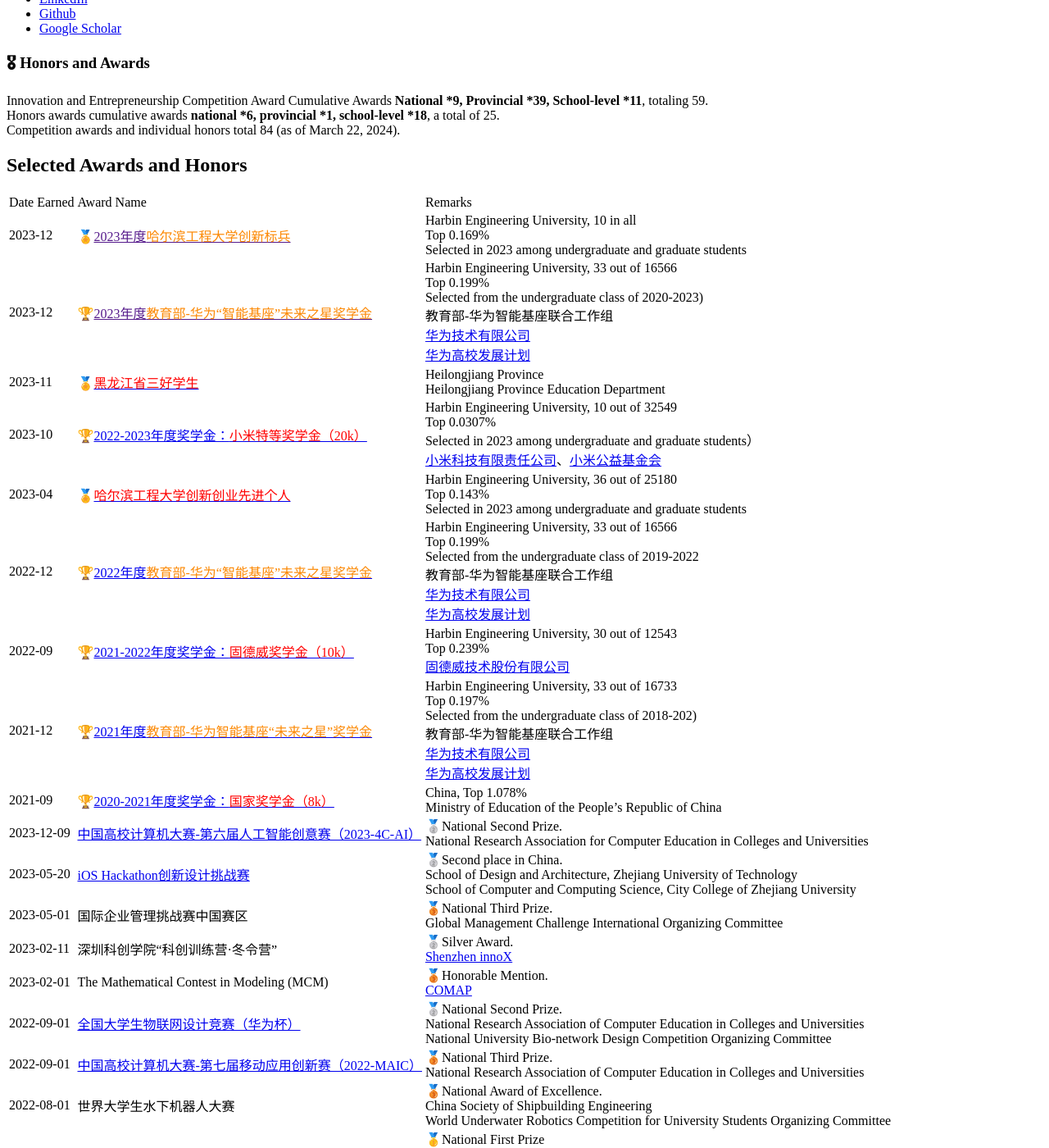
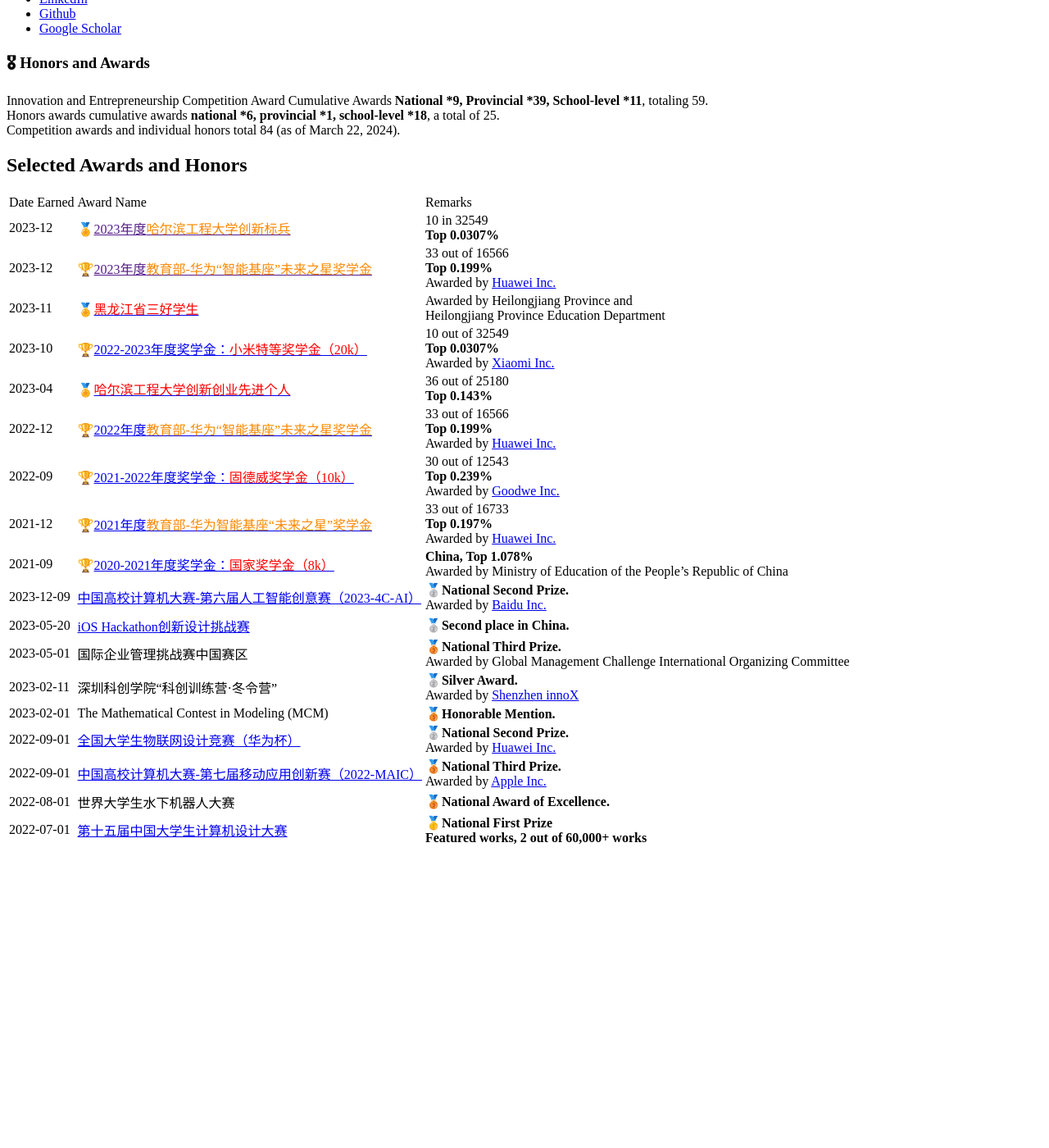
Before and after one commit to yisuanwang/yisuanwang.github.io, a Jekyll site: the page built from _pages/includes/honers.md, in a window 1280 px wide and 1400 px high, scrolled down 393 px. Shown: the whole window at 82% size. Built offline with Jekyll 4.4.1, drawn with Linux system fonts in a browser that asks for light colours; our own code applies the rules of GitHub Pages for plain Markdown files; after the commit the page ends 1435 px from its top, so only the background shows below that; some of the changed text lies outside the part shown.

Commit message:
2024-0323-2

```diff
--- a/_pages/includes/honers.md
+++ b/_pages/includes/honers.md
@@ -7,24 +7,24 @@ Competition awards and individual honors total 84 (as of March 22, 2024). <br>
 ## Selected Awards and Honors
 
 | Date Earned | Award Name | Remarks |
-| 2023-12| 🏅[2023年度<font color="#fc8803">哈尔滨工程大学创新标兵</font>]()| Harbin Engineering University, 10 in all <br> Top 0.169%<br> Selected in 2023 among undergraduate and graduate students |
-| 2023-12| 🏆️[2023年度<font color="#fc8803">教育部-华为“智能基座”未来之星奖学金</font>]() | Harbin Engineering University, 33 out of 16566 <br> Top 0.199%<br> Selected from the undergraduate class of 2020-2023) <br> 教育部-华为智能基座联合工作组<br>[华为技术有限公司](https://huawei.com)<br> [华为高校发展计划](https://edu.hicomputing.huawei.com/) |
-| 2023-11| 🏅[<font color="#ff0000">黑龙江省三好学生</font>](http://cstc.hrbeu.edu.cn/2023/1108/c3688a318900/page.htm)| Heilongjiang Province<br> Heilongjiang Province Education Department |
-| 2023-10| 🏆[2022-2023年度奖学金：<font color="#ff0000">小米特等奖学金（20k）</font>](http://camel.hrbeu.edu.cn/2023/1011/c1233a316856/page.htm) | Harbin Engineering University, 10 out of 32549<br> Top 0.0307%<br>  Selected in 2023 among undergraduate and graduate students）<br>[小米科技有限责任公司](https://www.mi.com/)、[小米公益基金会](https://www.mi.com/foundation/index) |
-| 2023-04| 🏅[<font color="#ff0000">哈尔滨工程大学创新创业先进个人</font>](http://qihang.hrbeu.edu.cn/2023/0418/c960a306931/page.htm)| Harbin Engineering University, 36 out of 25180<br> Top 0.143%<br>  Selected in 2023 among undergraduate and graduate students|
-| 2022-12| 🏆️[2022年度<font color="#fc8803">教育部-华为“智能基座”未来之星奖学金</font>](https://edu.hicomputing.huawei.com/winnerlist) | Harbin Engineering University, 33 out of 16566 <br>Top 0.199%<br>  Selected from the undergraduate class of 2019-2022 <br> 教育部-华为智能基座联合工作组<br>[华为技术有限公司](https://huawei.com)<br> [华为高校发展计划](https://edu.hicomputing.huawei.com/) |
-| 2022-09| 🏆[2021-2022年度奖学金：<font color="#ff0000">固德威奖学金（10k）</font>](http://cstc.hrbeu.edu.cn/2022/0930/c3688a298058/page.htm)| Harbin Engineering University, 30 out of 12543 <br>Top 0.239% <br>[固德威技术股份有限公司](https://www.goodwe.com/about-goodwe/company-profile)|
-| 2021-12| 🏆[2021年度<font color="#fc8803">教育部-华为智能基座“未来之星”奖学金</font>](https://edu.hicomputing.huawei.com/winnerlist) | Harbin Engineering University, 33 out of 16733 <br>Top 0.197%<br>Selected from the undergraduate class of 2018-202) <br>教育部-华为智能基座联合工作组<br>[华为技术有限公司](https://huawei.com)<br> [华为高校发展计划](https://edu.hicomputing.huawei.com/) |
-| 2021-09| 🏆[2020-2021年度奖学金：<font color="#ff0000">国家奖学金（8k）</font>](http://www.moe.gov.cn/jyb_xxgk/s5743/s5744/A05/202112/t20211216_587869.html) | China, Top 1.078% <br> Ministry of Education of the People's Republic of China |
-| 2023-12-09 | [中国高校计算机大赛-第六届人工智能创意赛（2023-4C-AI）](https://mp.weixin.qq.com/s/cMY3YsJgaUn4Ew4HvcQXeg) | 🥈National Second Prize.<br> National Research Association for Computer Education in Colleges and Universities|
-| 2023-05-20 | [iOS Hackathon创新设计挑战赛](https://mp.weixin.qq.com/s/eFNMVKPZDiNbcwyC42HW3w) | 🥈Second place in China.<br> School of Design and Architecture, Zhejiang University of Technology<br>School of Computer and Computing Science, City College of Zhejiang University |
-| 2023-05-01 | 国际企业管理挑战赛中国赛区| 🥉National Third Prize. <br>Global Management Challenge International Organizing Committee |
-| 2023-02-11 | 深圳科创学院“科创训练营·冬令营” | 🥈Silver Award.<br>[Shenzhen innoX](https://www.innoxsz.com/)|
-| 2023-02-01 | The Mathematical Contest in Modeling (MCM) | 🥉Honorable Mention. <br>[COMAP](https://www.comap.com/contests/mcm-icm)|
-| 2022-09-01 | [全国大学生物联网设计竞赛（华为杯）](http://iot.sjtu.edu.cn/show.aspx?info_lb=34&info_id=2916&flag=2)| 🥈National Second Prize.<br> National Research Association of Computer Education in Colleges and Universities<br>National University Bio-network Design Competition Organizing Committee |
-| 2022-09-01 | [中国高校计算机大赛-第七届移动应用创新赛（2022-MAIC）](https://mp.weixin.qq.com/s/SLTUPYVuVnZEPulpZu5ZPw)| 🥉National Third Prize.<br> National Research Association of Computer Education in Colleges and Universities |
-| 2022-08-01 | 世界大学生水下机器人大赛| 🥉National Award of Excellence.<br> China Society of Shipbuilding Engineering<br>World Underwater Robotics Competition for University Students Organizing Committee |
-| 2022-07-01 | [第十五届中国大学生计算机设计大赛](https://2022.jsjds.com.cn/Backend/Common/file/download?name=d6qHRHfkPz81TnnGu8UfzFuRCH7DeDrc.pdf)| 🥇National First Prize<br>**Featured works, 2 selected out of more than 60,000 entries**<br> China University Student Computer Design Competition Organizing Committee |
+| 2023-12| 🏅[2023年度<font color="#fc8803">哈尔滨工程大学创新标兵</font>]()|  10 in 32549 <br> **Top 0.0307%**|
+| 2023-12| 🏆️[2023年度<font color="#fc8803">教育部-华为“智能基座”未来之星奖学金</font>]() | 33 out of 16566 <br> **Top 0.199%**<br>Awarded by [Huawei Inc.](https://huawei.com)|
+| 2023-11| 🏅[<font color="#ff0000">黑龙江省三好学生</font>](http://cstc.hrbeu.edu.cn/2023/1108/c3688a318900/page.htm)| Awarded by Heilongjiang Province and<br> Heilongjiang Province Education Department |
+| 2023-10| 🏆[2022-2023年度奖学金：<font color="#ff0000">小米特等奖学金（20k）</font>](http://camel.hrbeu.edu.cn/2023/1011/c1233a316856/page.htm) |10 out of 32549<br> **Top 0.0307%**<br>Awarded by [Xiaomi Inc.](https://www.mi.com/)|
+| 2023-04| 🏅[<font color="#ff0000">哈尔滨工程大学创新创业先进个人</font>](http://qihang.hrbeu.edu.cn/2023/0418/c960a306931/page.htm)|  36 out of 25180<br> **Top 0.143%** |
+| 2022-12| 🏆️[2022年度<font color="#fc8803">教育部-华为“智能基座”未来之星奖学金</font>](https://edu.hicomputing.huawei.com/winnerlist) | 33 out of 16566 <br>**Top 0.199%**<br>Awarded by [Huawei Inc.](https://huawei.com) |
+| 2022-09| 🏆[2021-2022年度奖学金：<font color="#ff0000">固德威奖学金（10k）</font>](http://cstc.hrbeu.edu.cn/2022/0930/c3688a298058/page.htm)| 30 out of 12543 <br>**Top 0.239%**<br>Awarded by [Goodwe Inc.](https://www.goodwe.com/about-goodwe/company-profile) |
+| 2021-12| 🏆[2021年度<font color="#fc8803">教育部-华为智能基座“未来之星”奖学金</font>](https://edu.hicomputing.huawei.com/winnerlist) |33 out of 16733 <br>**Top 0.197%**<br>Awarded by [Huawei Inc.](https://huawei.com) |
+| 2021-09| 🏆[2020-2021年度奖学金：<font color="#ff0000">国家奖学金（8k）</font>](http://www.moe.gov.cn/jyb_xxgk/s5743/s5744/A05/202112/t20211216_587869.html) | **China, Top 1.078%** <br>Awarded by Ministry of Education of the People's Republic of China |
+| 2023-12-09 | [中国高校计算机大赛-第六届人工智能创意赛（2023-4C-AI）](https://mp.weixin.qq.com/s/cMY3YsJgaUn4Ew4HvcQXeg) | **🥈National Second Prize.**<br>Awarded by [Baidu Inc.](http://aicontest.baidu.com/)|
+| 2023-05-20 | [iOS Hackathon创新设计挑战赛](https://mp.weixin.qq.com/s/eFNMVKPZDiNbcwyC42HW3w) | **🥈Second place in China.** |
+| 2023-05-01 | 国际企业管理挑战赛中国赛区| **🥉National Third Prize.** <br>Awarded by Global Management Challenge International Organizing Committee |
+| 2023-02-11 | 深圳科创学院“科创训练营·冬令营” | **🥈Silver Award.**<br>Awarded by [Shenzhen innoX](https://www.innoxsz.com/)|
+| 2023-02-01 | The Mathematical Contest in Modeling (MCM) | **🥉Honorable Mention.** |
+| 2022-09-01 | [全国大学生物联网设计竞赛（华为杯）](http://iot.sjtu.edu.cn/show.aspx?info_lb=34&info_id=2916&flag=2)| **🥈National Second Prize.**<br>Awarded by [Huawei Inc.](https://huawei.com) |
+| 2022-09-01 | [中国高校计算机大赛-第七届移动应用创新赛（2022-MAIC）](https://mp.weixin.qq.com/s/SLTUPYVuVnZEPulpZu5ZPw)| **🥉National Third Prize.**<br>Awarded by [Apple Inc.](http://www.appcontest.net/) |
+| 2022-08-01 | 世界大学生水下机器人大赛| **🥉National Award of Excellence.** |
+| 2022-07-01 | [第十五届中国大学生计算机设计大赛](https://2022.jsjds.com.cn/Backend/Common/file/download?name=d6qHRHfkPz81TnnGu8UfzFuRCH7DeDrc.pdf)| **🥇National First Prize**<br>**Featured works, 2 out of 60,000+ works**|
 
 
 <!-- ## Honors & Scholarships
```
